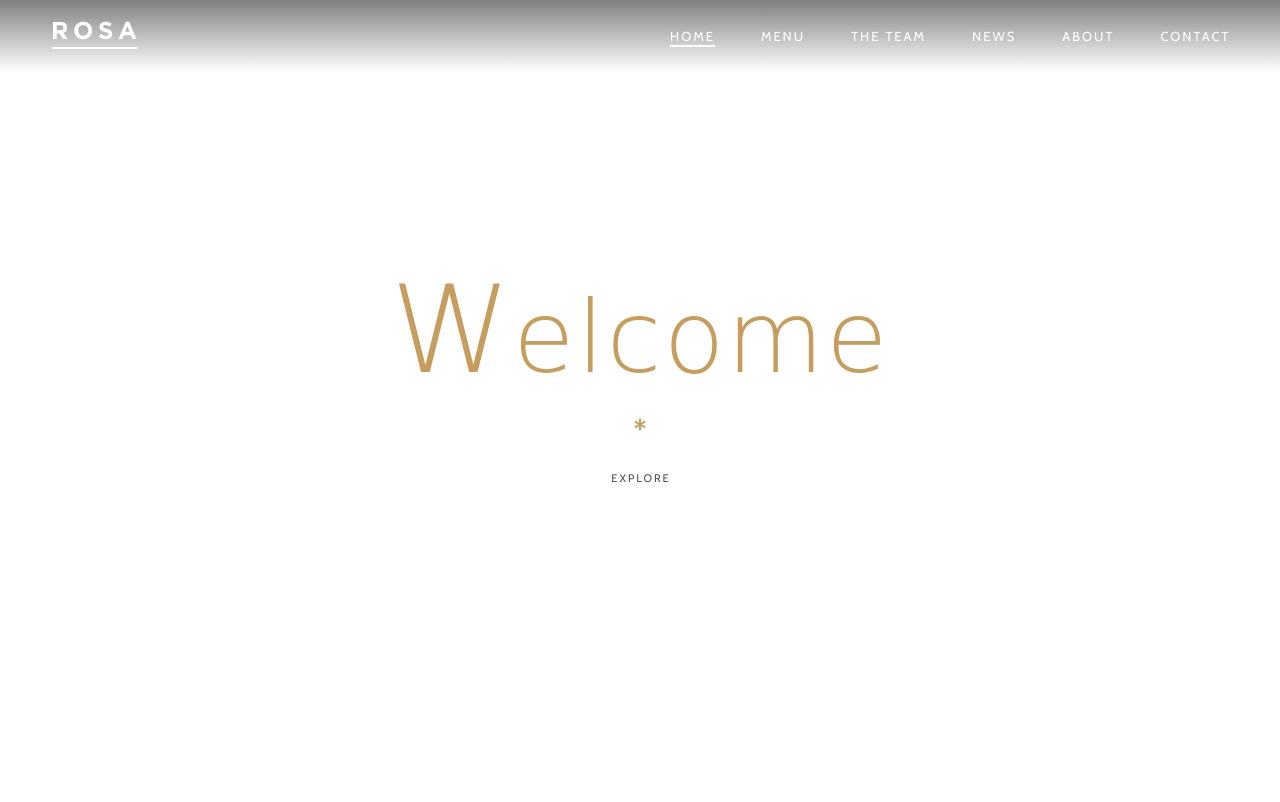
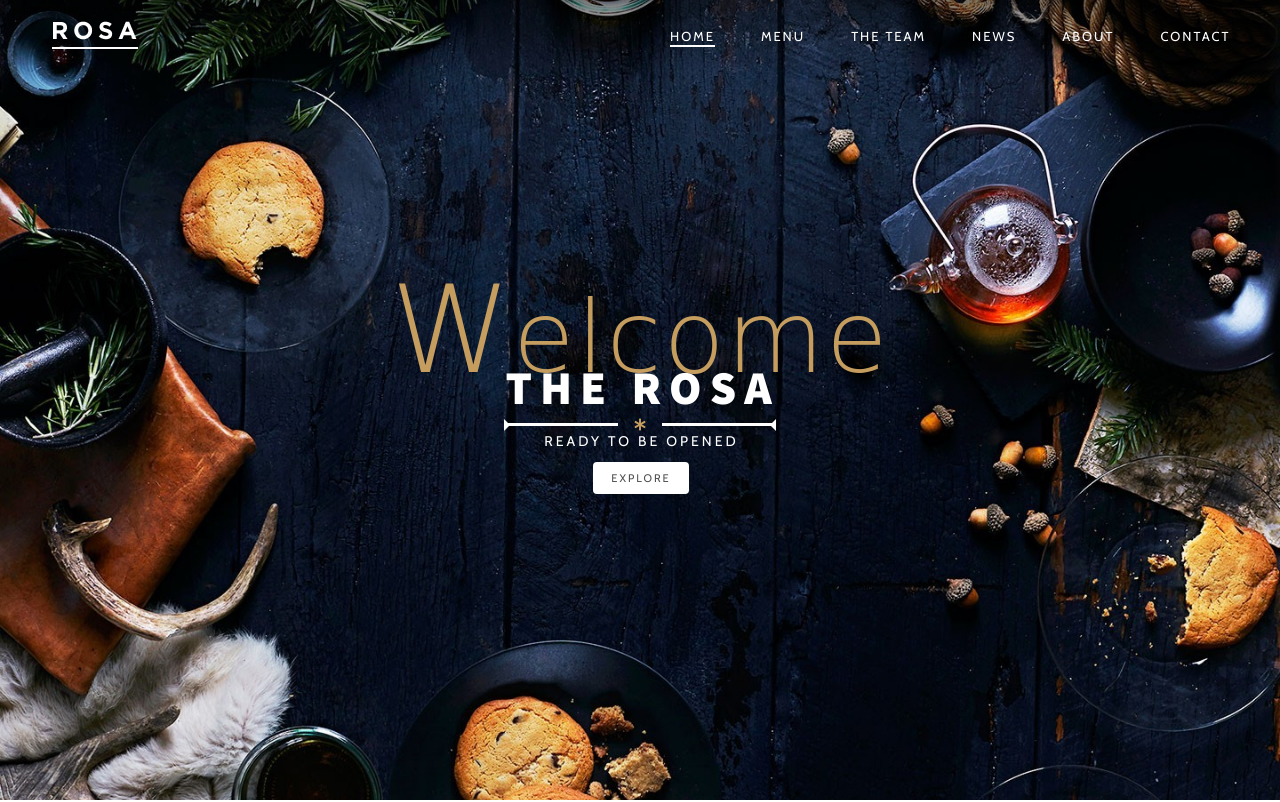
Before and after one commit to ismailmri/Rosa, a plain HTML site: page index.html in a window 1280 px wide. Shown: the top 802 px of the page. Drawn offline with nearby package versions, Linux system fonts and the light colour scheme; files whose address does not match are found by name; a web font is replaced by a local one.

Commit message:
hero images fixed

```diff
--- a/css/styles.css
+++ b/css/styles.css
@@ -150,7 +150,7 @@ header{
 .hero{
     width: 100%;
     height: 100vh;
-    background: url(/the-rosa-master/the-rosa/images/hero.jpg) center no-repeat;
+    background: url(/images/hero.jpg) center no-repeat;
     background-size: cover;
     display: flex;
     align-items: center;
```
